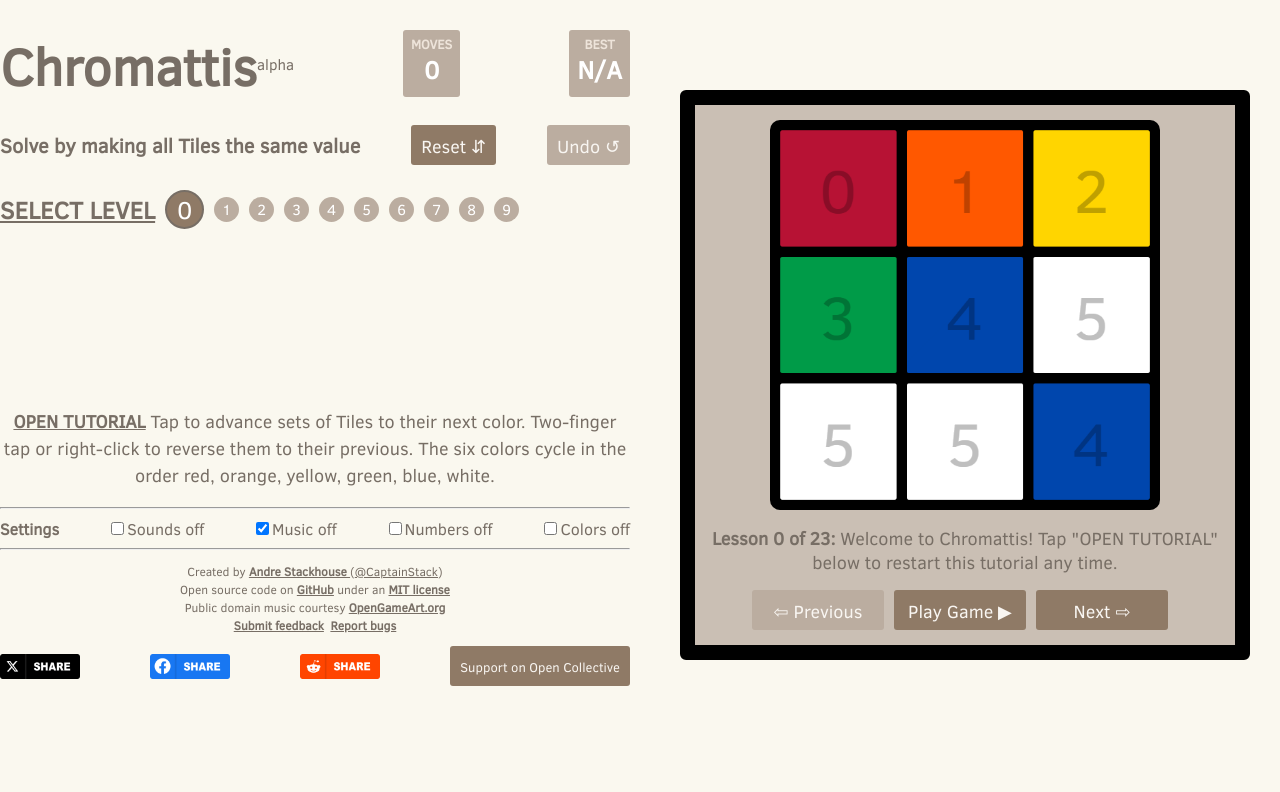
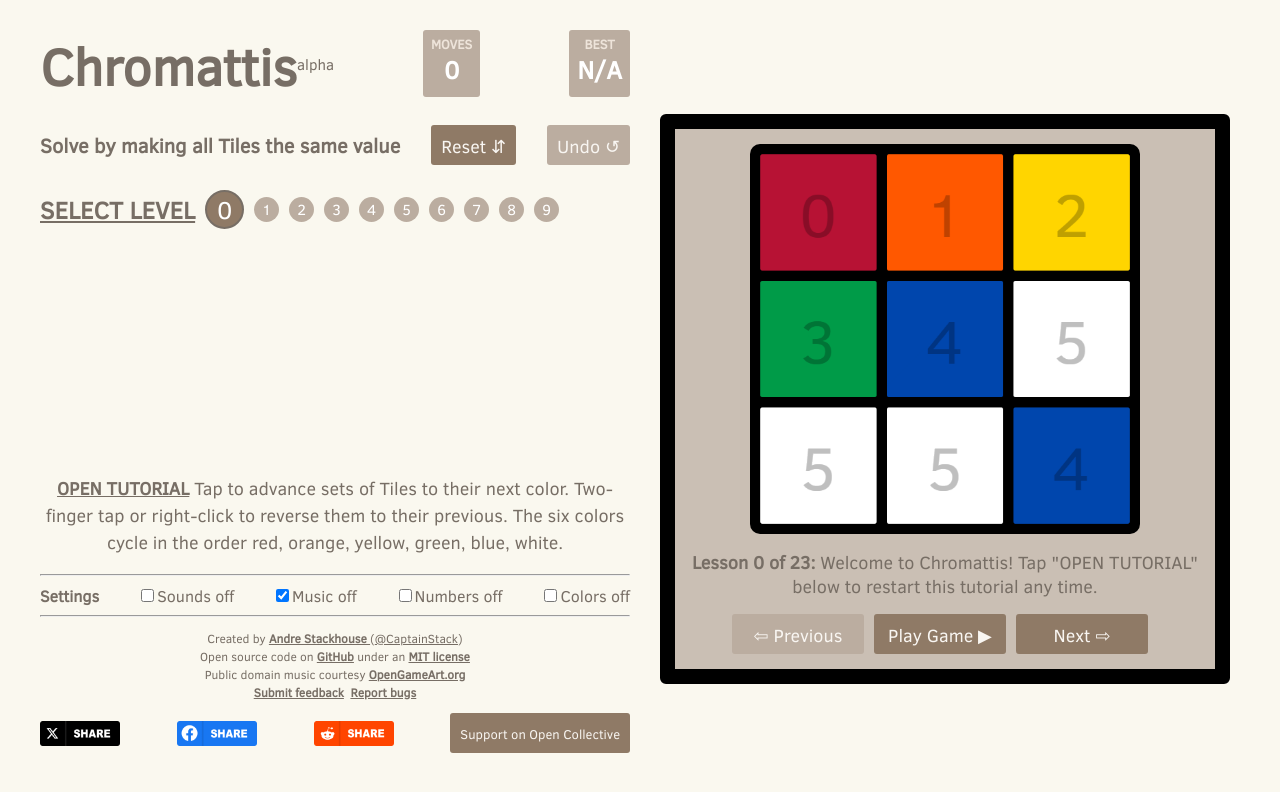
Before and after one commit to CaptainStack/chromattis, a React (Create React App) app: page / in a window 1280 px wide. Shown: the top 792 px of the page. Built offline with nearby package versions, Linux system fonts and the light colour scheme.

Commit message:
Layout tweaks for landscape

```diff
--- a/src/styles/App.css
+++ b/src/styles/App.css
@@ -135,30 +135,32 @@ p {
     align-items: center;
   }
   .main-container {
-    min-width: 1280px;
+    min-width: 1200px;
     display: grid;
     grid-template-columns: 1fr 1fr;
     grid-gap: 20px;
     margin: 0;
     padding: 15px;
-    height: 100vh;
+    height: 96vh;
   }
   .first {
     grid-column-start: 1;
     grid-column-end: 1;
+    height: 49vh;
   }
   .second {
     grid-column-start: 2;
     grid-column-end: 2;
     grid-row-start: 1;
     grid-row-end: 3;
+    height: 49vh;
   }
   .third {
     grid-column-start: 1;
     grid-column-end: 1;
   }
   #game-row {
-    min-height: 720px;
+    min-height: 96vh;
     justify-content: center;
   }
 }
```
